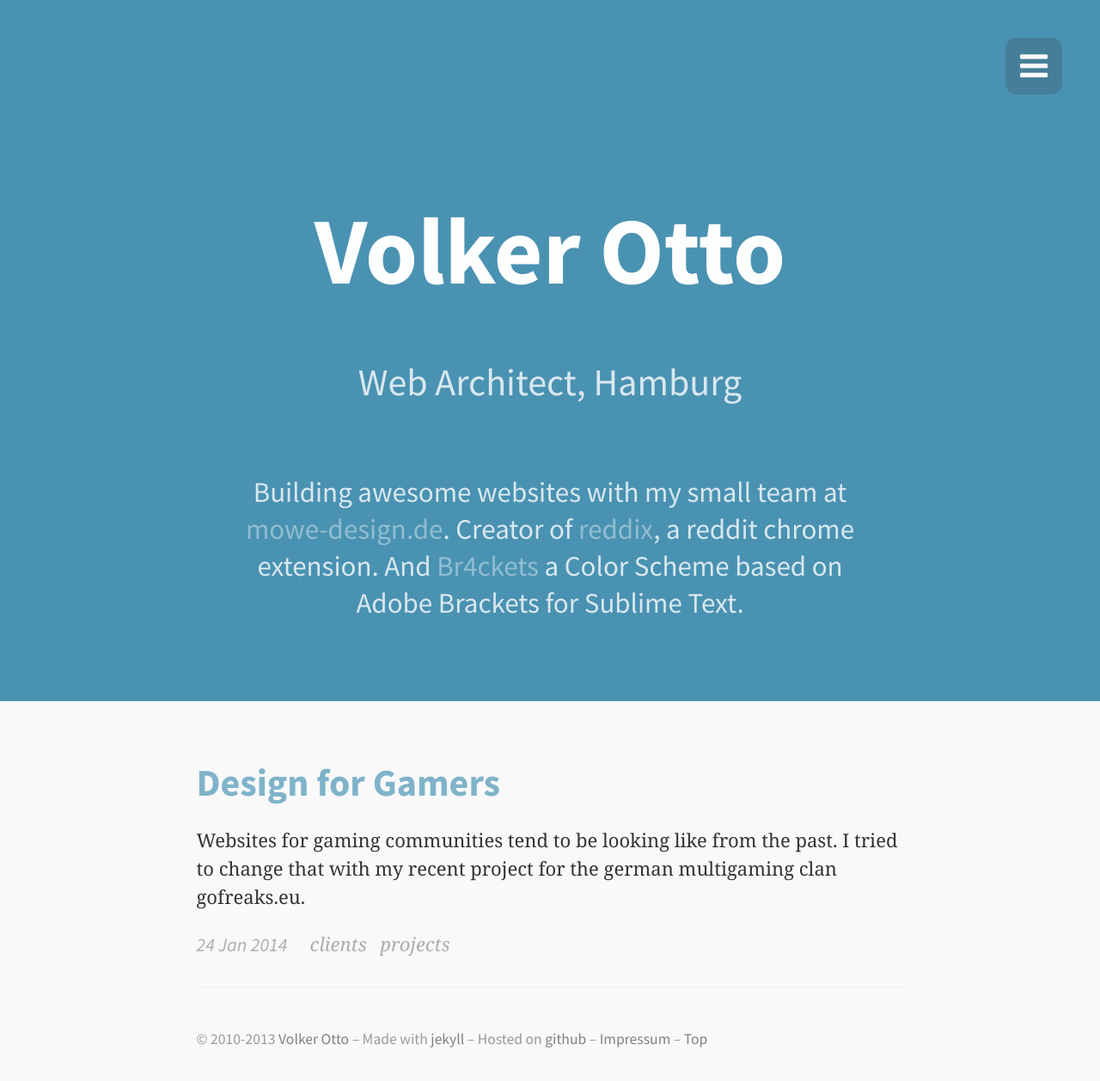
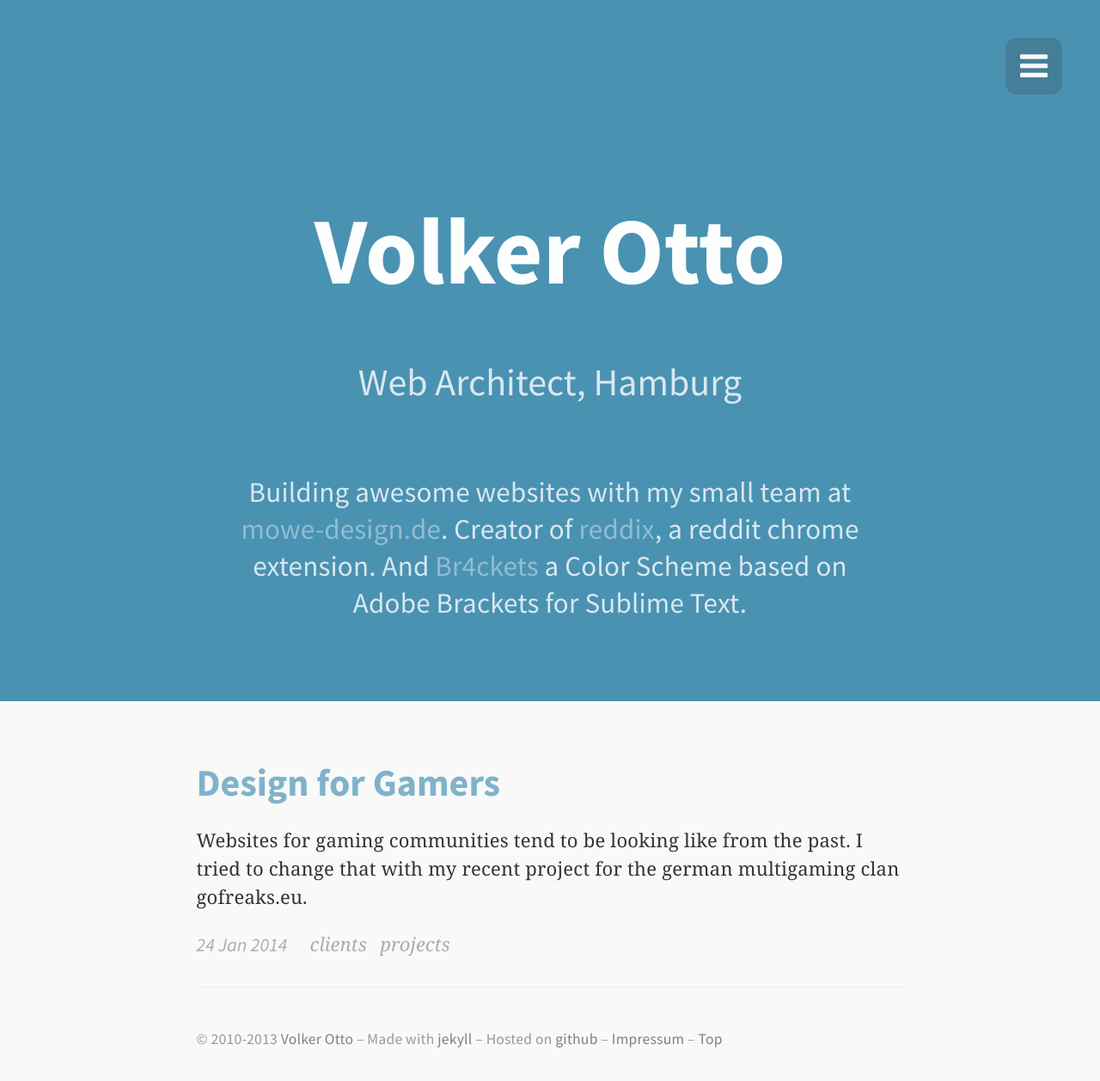
Before and after one commit to l4ci/l4ci.github.io, a Jekyll site: the page built from index.html, in a window 1280 px wide and 1267 px high. Shown: the top 1258 px of the window at 86% size. Built offline with Jekyll 4.4.1, drawn with Linux system fonts in a browser that asks for light colours; nearby versions of some CDN libraries; some web fonts are replaced; the list of posts is cut into pages by our own code.

Commit message:
few css changes

```diff
--- a/assets/scss/base/_typography.scss
+++ b/assets/scss/base/_typography.scss
@@ -64,7 +64,10 @@
 p,.p{
   @include font-size($size-p);
   font-family: $font-family-serif;
+  font-weight: normal;
+  font-style: normal;
   line-height: 1.5em;
+  letter-spacing: 0.01rem;
   padding: 0 0;
   margin: 1.2rem 0;
 }
```
Also changed, not shown: assets/css/main.min.css.
